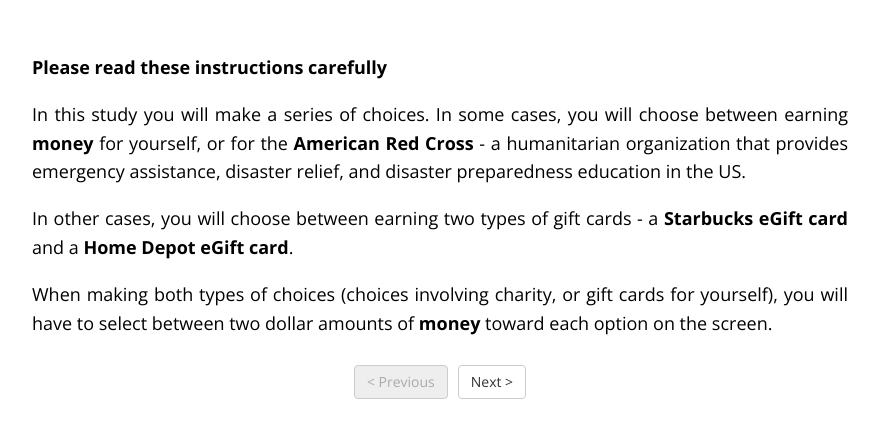
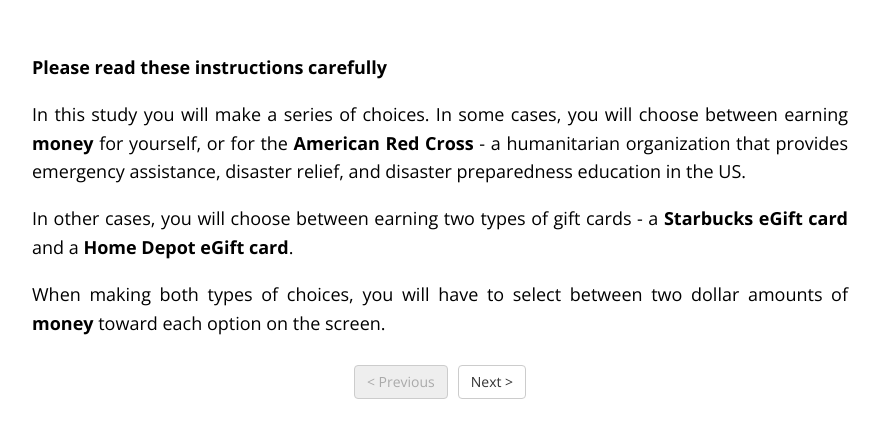
Before and after one commit to carlsonrw/sInf_experiment, a plain HTML site: page index.html in a window 1280 px wide. Shown: the part 178-616 px from the top of the page, without its empty margins (200-1080 px from the left). Drawn offline with nearby package versions, Linux system fonts and the light colour scheme; no server answers.

Commit message:
text fix

```diff
--- a/index.html
+++ b/index.html
@@ -178,13 +178,13 @@ var timeline = [];
     /* define instructions trial */
     var instructions = {
       type: "instructions",
-      pages: ['<div class="instructions"><p><strong>Please read these instructions carefully</strong></p><p>In this study you will make a series of choices. In some cases, you will choose between earning <b>money</b> for yourself, or for the <b>American Red Cross</b> - a humanitarian organization that provides emergency assistance, disaster relief, and disaster preparedness education in the US.</p><p> In other cases, you will choose between earning two types of gift cards - a <b>Starbucks eGift card</b> and a <b>Home Depot eGift card</b>.</p><p>When making both types of choices (choices involving charity, or gift cards for yourself), you will have to select between two dollar amounts of <b>money</b> toward each option on the screen.</strong></p></div>',
+      pages: ['<div class="instructions"><p><strong>Please read these instructions carefully</strong></p><p>In this study you will make a series of choices. In some cases, you will choose between earning <b>money</b> for yourself, or for the <b>American Red Cross</b> - a humanitarian organization that provides emergency assistance, disaster relief, and disaster preparedness education in the US.</p><p> In other cases, you will choose between earning two types of gift cards - a <b>Starbucks eGift card</b> and a <b>Home Depot eGift card</b>.</p><p>When making both types of choices, you will have to select between two dollar amounts of <b>money</b> toward each option on the screen.</strong></p></div>',
 
       '<div class="instructions"><p>You will make 52 choices between money for yourself versus the Red Cross, and 52 choices between a Starbucks versus Home Depot gift card for yourself. <br><br>Crucially, for a subset of participants, one of these choices will actually be randomly selected and implemented at the end of the study. This randomly selected choice will determine the payout size and type. Since there is a good chance one of your choices could be selected, and you do not know which one might count, you should <b>treat each choice as if it were the only one that counts</b>.</p><p>If a choice to donate to the Red Cross is selected, money will be donated at the end of the study. If a choice to earn money is selected, money will be received as a bonus on Prolific. If a choice to earn gift card credit is selected, a Starbucks or Home Depot eGift Card will be received via Prolific as well.</p><p>Your behavior in the study is confidential.</p></div>',
 
-      '<div class = "instructions"><p>See below for an example of a choice you might encounter between earning money for yourself and earning money for the Red Cross. Remember, this is real money (e.g, the left option is worth $20). <b>You can only choose one option, and you can do so by clicking on the money box</b></p></div><p><img src="img/ss_choice_char.png"></p>',
+      '<div class = "instructions"><p>See below for an example of a choice you might encounter between earning money for yourself and earning money for the Red Cross. Remember, this is real money (e.g, the left option is worth $20). <b>You can only choose one option. You will choose by clicking on one of the two money boxs.</b></p></div><p><img src="img/ss_choice_char.png"></p>',
 
-      '<div class = "instructions"><p>Another example of a choice you might encounter, this time between earning money for yourself and earning credit on the Starbucks eGift Card:</p></div><p><img src="img/ss_choice_gc.png"></p>'],
+      '<div class = "instructions"><p>Another example of a choice you might encounter - this time between earning a $20 Starbucks gift card and earning a $20 Home Depot gift card:</p></div><p><img src="img/ss_choice_gc.png"></p>'],
     show_clickable_nav: true
     };
     timeline.push(instructions);
@@ -825,7 +825,7 @@ if(pros_q ==  "pro"){
             if(j == catchIndex) {
                 var catchTrial = {
                     type: 'html-button-response',
-                    stimulus: ['<div id="wrapper"><div id="leftStim"><img src="img/'+youColor_pic+'"></div>'+'<div id="rightStim"><img src="img/'+youColor_pic+'"></div></div>'],
+                    stimulus: ['<div id="wrapper"><div id="leftStim"><img src="img/'+left_gc_Stim+'"></div>'+'<div id="rightStim"><img src="img/'+left_gc_Stim+'"></div></div>'],
                     choices: ['<div id="wrapper"><div id="leftNumStyle">'+ "50.00" + '</div></div>', '<div id="wrapper"><div id="rightNumStyle">'+ "0.00" + '</div></div>'],
                     margin_horizontal: '100px',
                     button_html: '<button class="choice-button">%choice%</button>',
@@ -961,7 +961,7 @@ if(pros_q ==  "pro"){
             if(j == catchIndex) {
                 var catchTrial = {
                     type: 'html-button-response',
-                    stimulus: ['<div id="wrapper"><div id="leftStim"><img src="img/'+youColor_pic+'"></div>'+'<div id="rightStim"><img src="img/'+youColor_pic+'"></div></div>'],
+                    stimulus: ['<div id="wrapper"><div id="leftStim"><img src="img/'+left_gc_Stim+'"></div>'+'<div id="rightStim"><img src="img/'+left_gc_Stim+'"></div></div>'],
                     choices: ['<div id="wrapper"><div id="leftNumStyle">'+ "50.00" + '</div></div>', '<div id="wrapper"><div id="rightNumStyle">'+ "0.00" + '</div></div>'],
                     margin_horizontal: '100px',
                     button_html: '<button class="choice-button">%choice%</button>',
@@ -1236,7 +1236,7 @@ if(pros_q ==  "pro"){
         max: 7,
         start: 4,
         step: 1,
-        stimulus: "<div class='longQ'><p>In today's study, you made choices involving various incentives including money for yourself vs. the Red Cross, and a Starbucks vs. Home Depot gift card for yourself. We informed you that, for a subset of participants in this study, one of these choices would really count. <br><br><b>Did we communicate the fact that you could earn real money, gift cards, or money for charity, clearly and transparently enough in our instructions?</b><br><br>Please answer this question honestly and openly. This will help us to discover imperfections in our instructions.</p></div>",
+        stimulus: "<div class='longQ'><p>In today's study, you made choices involving various incentives including money for yourself or charity, and two gift cards for yourself. You were informed that for a subset of participants in this study, one of these choices really counts. <br><br><b>Did we communicate the fact that you could earn real money, gift cards, or money for charity, clearly and transparently enough in our instructions?</b><br><br>Please answer this question honestly and openly. This will help us to discover imperfections in our instructions.</p></div>",
         labels: ["1<br> <font size='-2'>(No, not at all)</font>",2,3,4,"5 <br><font size='-2'>(Yes, fully)</font>"],
         slider_width: 300,
         prompt: ""
```
Also changed, not shown: img/icons_homedepot.png (added).
